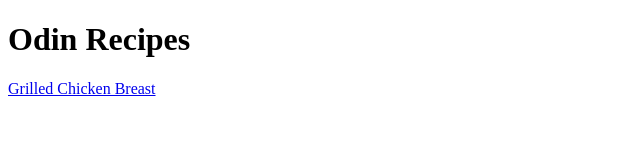
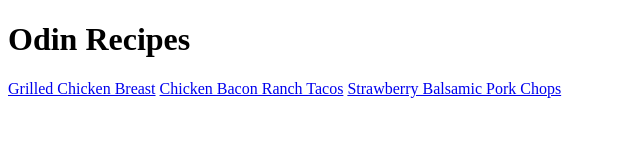
Before and after one commit to lawrence-ruscia/odin-recipes, a plain HTML site: page index.html in a window 1280 px wide. Shown: the whole page, without its empty margins (0-640 px from the left). Drawn offline with Linux system fonts and the light colour scheme.

Commit message:
Add hypertext to strawberry-balsamic-pork-chops page

```diff
--- a/index.html
+++ b/index.html
@@ -8,5 +8,11 @@
   <body>
     <h1>Odin Recipes</h1>
     <a href="./pages/grilled-chicken-breast.html">Grilled Chicken Breast</a>
+    <a href="./pages/chicken-bacon-ranch-tacos.html"
+      >Chicken Bacon Ranch Tacos</a
+    >
+    <a href="./pages/stawberry-balsamic-pork-chops.html"
+      >Strawberry Balsamic Pork Chops</a
+    >
   </body>
 </html>
```
